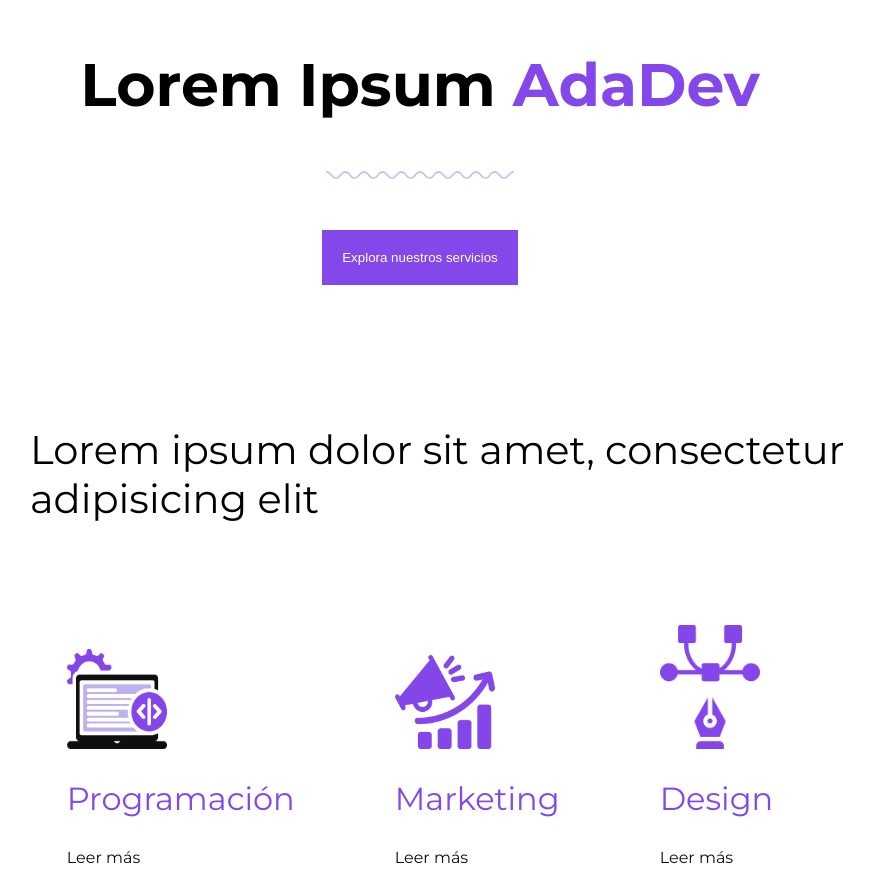
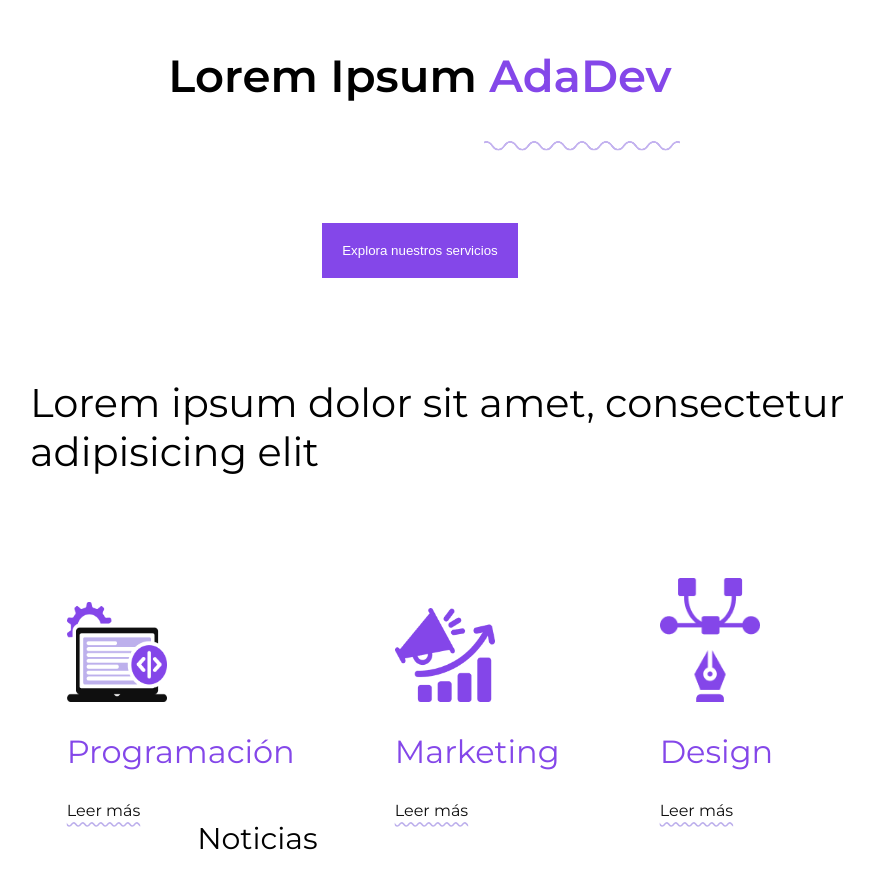
Before and after one commit to micaelaalvarezj/project-promo-55-module-1-team-3, a website built with Vite: page src/index.html in a window 1280 px wide. Shown: the top 874 px of the page, without its empty margins (220-1094 px from the left). Built offline with nearby package versions, Linux system fonts and the light colour scheme.

Commit message:
section 3 - news - creation

```diff
--- a/src/partials/hero.html
+++ b/src/partials/hero.html
@@ -1,9 +1,7 @@
-<div class="hero">
-    <h1> Lorem Ipsum <span class="highlighted"> AdaDev</span></h1>
-    <div class="hero-image">
-        <img src= "./images/wavecopy.png" alt="">
-    </div>
+<section class="hero">
+    <h1 class="first-header"> Lorem Ipsum <span class="highlighted"> AdaDev</span></h1>
+    <img class="wave-underline" src="./images/wavecopy.png" alt="wave-underline">
     <a href="https://adalab.es">
-        <button> Explora nuestros servicios </button>
+        <button class="button-header"> Explora nuestros servicios </button>
     </a>
-</div>
+</section>
--- a/src/partials/section3.html
+++ b/src/partials/section3.html
@@ -0,0 +1,20 @@
+<section class="news">
+    <div class="news-container">
+        <h3 class="header-news">Noticias</h3>
+        <div class="news-all">
+            <div class="first-news">
+                <img src="./images/8.png" alt="Noticia1">
+                <p>Lorem ipsum dolor sit amet consectetur adipisicing elit.</p>
+            </div>
+            <div class="second-news">
+                <img src="./images/6.png" alt="Noticia1">
+                <p>Lorem ipsum dolor sit amet consectetur adipisicing elit.</p>
+            </div>
+            <div class="third-news">
+                <img src="./images/7.png" alt="Noticia1">
+                <p>Lorem ipsum dolor sit amet consectetur adipisicing elit.</p>
+            </div>
+        </div>
+        <button class="button-news">Explora noticias</button>
+    </div>
+</section>
--- a/src/scss/layout/_hero.scss
+++ b/src/scss/layout/_hero.scss
@@ -1,25 +1,24 @@
 .hero{
     display: flex;
     flex-direction: column;
-    font-family: Montserrat;
+    font-family: "Montserrat";
     font-size: 30px;
     align-items: center;
 }
 
-h1{
+.first-header{
     display: none;
 }
 
-.hero-image{
+.wave-underline{
     display: none;
 }
 
-button{
-    margin: 40px;
+.button-header{
     padding: 20px;
     background-color: #8447E9;
     color: white;
-    border: none
+    border: none;
 }
 
 button:hover{
@@ -28,23 +27,29 @@ button:hover{
 }
 
 @media screen and (min-width:1024px) {
-    .hero-image{
-        display: flex;
-        justify-content: flex-end;
+    .hero{
+        position: relative;
     }
 
-    img{
-        width: 200px;
-    }
-
-    h1{
+    .first-header{
      display: block;
-     margin-bottom: 40px;
-
+     margin-bottom: 20px;
+     font-weight: 550;
     }
 
     .highlighted{
     color: #8447E9;
 }
+    .wave-underline{
+        display: block;
+        clip-path: inset(0 30px 0 30px);
+        width: 20%;
+        position: absolute;
+        top: 80px;
+        right: 350px;
+    }
 
+    .button-header{
+        margin-top: 100px;
 }
+}
--- a/src/scss/layout/_section3.scss
+++ b/src/scss/layout/_section3.scss
@@ -0,0 +1,29 @@
+.news{
+    font-family: "Montserrat";
+    display: flex;
+    flex-direction: column;
+    align-items: center;
+    gap: 20px;
+}
+    p{
+        padding: 20px 0 20px 0;
+    }
+
+.header-news{
+    font-weight: 400;
+    font-size: 30px;
+    margin-bottom: 20px;
+}
+
+.button-news{
+    color: #8447E9;
+    border-width: 1px;
+    border-color: #8447E9;
+    padding: 15px 40px 15px 40px;
+    background-color: white;
+}
+
+button:hover{
+    background-color: #8446E9;
+    color: white;
+}
```
